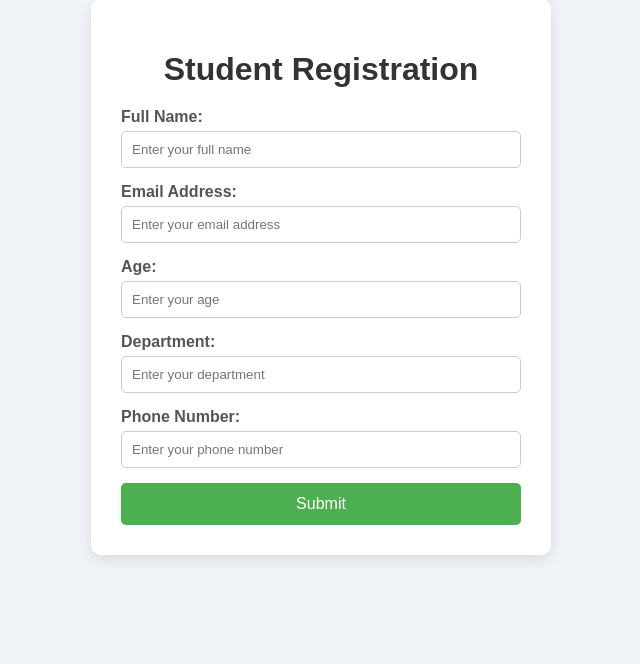
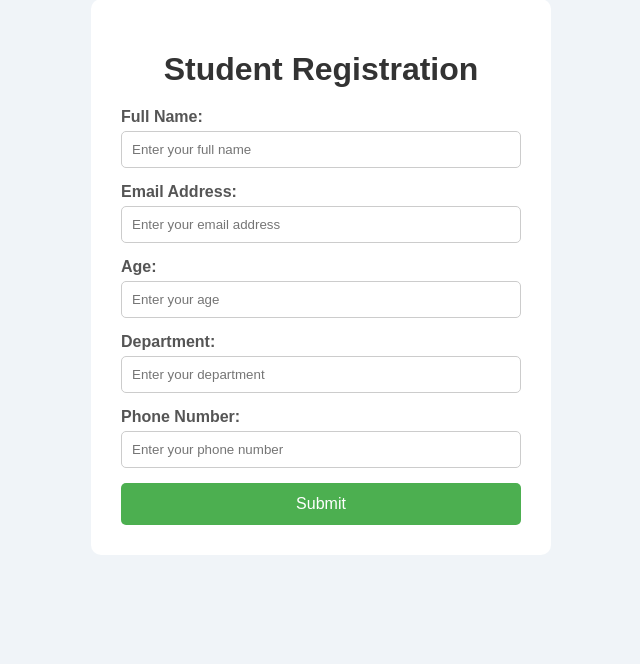
Before and after one commit to Hasib-Nabid/php-form, a PHP site: page /registration.php in a window 1280 px wide. Shown: the part 123-787 px from the top of the page, without its empty margins (319-959 px from the left). Run offline with PHP 8.4, Linux system fonts and the light colour scheme.

Commit message:
Update registration.php

```diff
--- a/registration.php
+++ b/registration.php
@@ -18,7 +18,6 @@
      background-color: #fff;
      padding: 30px;
      border-radius: 10px;
-     box-shadow: 0 5px 15px rgba(0, 0, 0, 0.1);
      width: 100%;
      max-width: 400px;
    }
@@ -56,7 +55,6 @@
      width: 100%;
      font-size: 16px;
      cursor: pointer;
-     transition: background-color 0.3s ease;
    }
 
    input[type="submit"]:hover {
```
